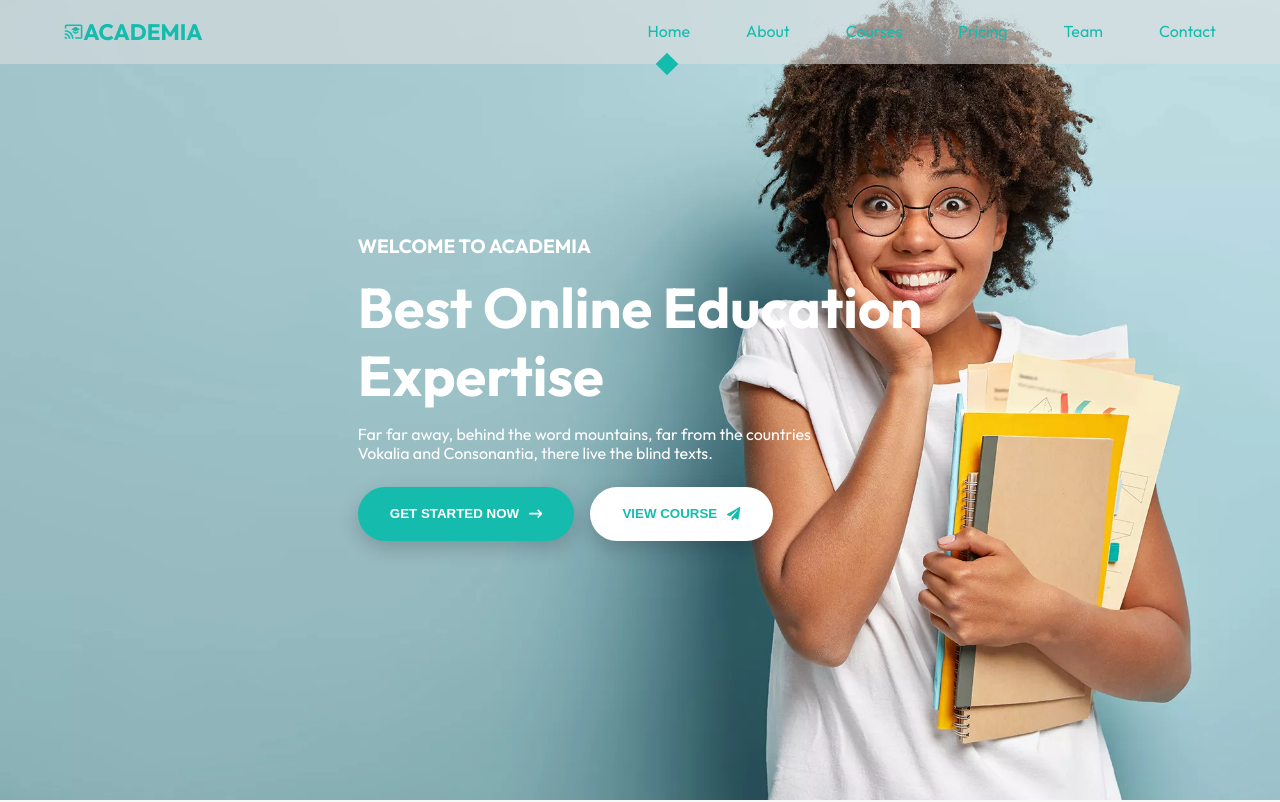
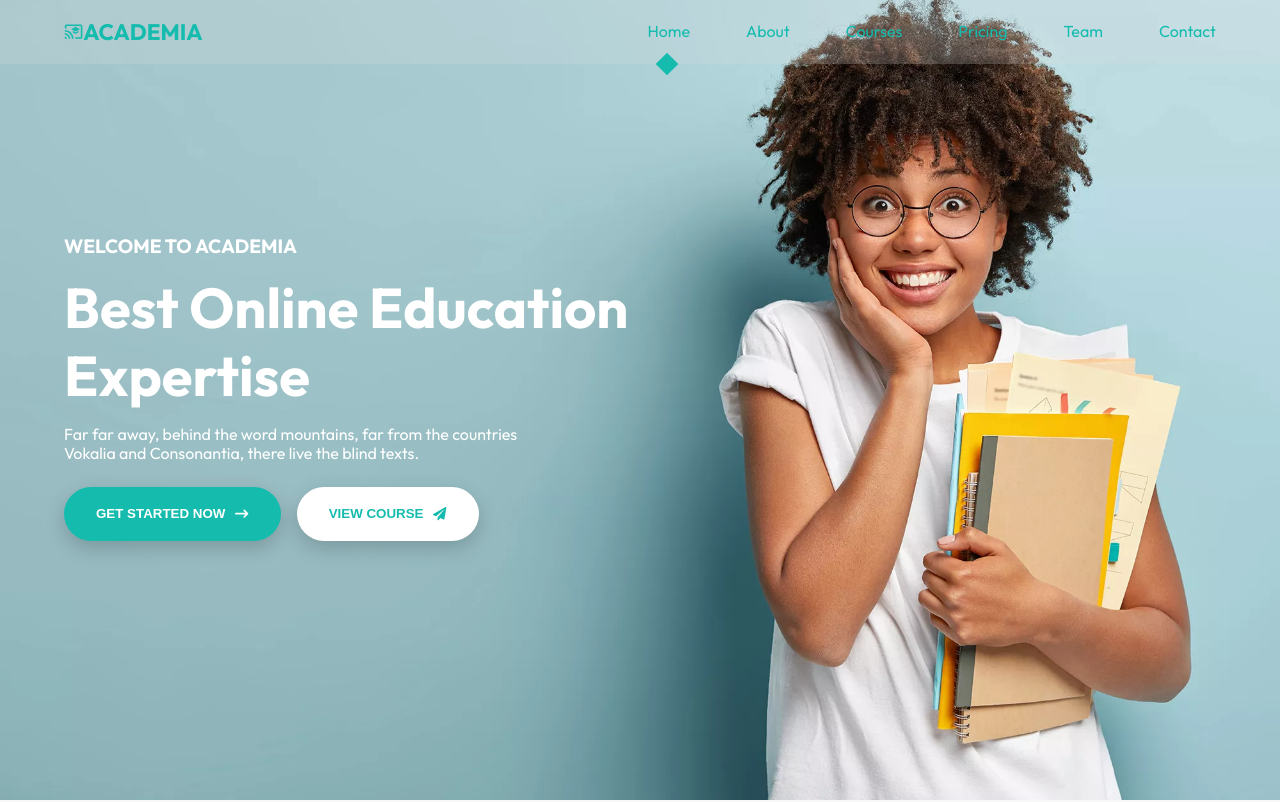
Before and after one commit to Sapphire-Creativity/Education-Website---React, a React (Create React App) app: page / in a window 1280 px wide. Shown: the top 802 px of the page. Built offline with nearby package versions, Linux system fonts and the light colour scheme.

Commit message:
First Commit

```diff
--- a/src/Components/Nabbar/Navbar.css
+++ b/src/Components/Nabbar/Navbar.css
@@ -1,7 +1,7 @@
 nav {
 	height: 4rem;
 	width: 100vw;
-	background: #dfdfdf8d;
+	background: #dfdfdf36;
 	color: #565656;
 	display: grid;
 	position: fixed;
@@ -85,7 +85,6 @@ nav {
 	.active-nav,
 	.active-nav::after {
 		display: none;
-
 	}
 
 	.nav-links li {
@@ -114,7 +113,7 @@ nav {
 
 	.hide-nav {
 		display: none;
-		transition: .6s ease;
+		transition: 0.6s ease;
 	}
 	.nav-links li:nth-child(2) {
 		animation-delay: 200ms;
@@ -136,7 +135,7 @@ nav {
 	}
 
 	@keyframes navAnimation {
-		to{
+		to {
 			transform: rotateX(0);
 			opacity: 1;
 		}
--- a/src/Pages/Home/Home.css
+++ b/src/Pages/Home/Home.css
@@ -9,13 +9,6 @@
 	background-size: cover;
 	background-attachment: fixed;
 	color: #ffff;
-}
-
-.main-header-container {
-	display: flex;
-	align-items: center;
-
-	flex-direction: column;
 }
 
 .home-text h3 {
@@ -243,11 +236,13 @@
 .course-card:hover * {
 	color: #fff;
 }
-
-/* .course-card:hover .btn,
-.btn-icon {
+.course-card .btn:hover {
+	background: #ffff;
 	color: var(--color-primary);
-} */
+}
+.course-card .btn:hover .btn-icon {
+	color: var(--color-primary);
+}
 
 /*----------- ONLINE COURSES SECTION ---------------*/
 .courses-container {
@@ -312,8 +307,7 @@
 	align-items: center;
 	justify-content: center;
 	text-align: center;
-	font-size: 1.4rem;
-	color: #fff;
+	font-size: 1rem;
 }
 
 @keyframes bounce {
@@ -630,13 +624,12 @@
 	color: var(--color-secondary);
 	background: #ededed;
 	padding: 2.5rem 0;
-	font-size: .8rem;
+	font-size: 0.8rem;
 }
 
 .copyright a {
 	color: var(--color-primary);
-	margin-left: .5rem;
-
+	margin-left: 0.5rem;
 }
 
 /*----------- RESPONSIVE SECTION ---------------*/
--- a/src/UIComponents/Card.jsx
+++ b/src/UIComponents/Card.jsx
@@ -92,7 +92,7 @@ const Card = () => {
 
 					<h4>$50 All Course / $5 per month</h4>
 				</div>
-				<button className="btn ">
+				<button className="btn btn-one">
 					Enroll Now <FaArrowRightLong className="btn-icon" />
 				</button>
 			</div>
```
Also changed, not shown: package.json (+3 -9 lines), 1 other file (tests, documents, lock files or other folders).
